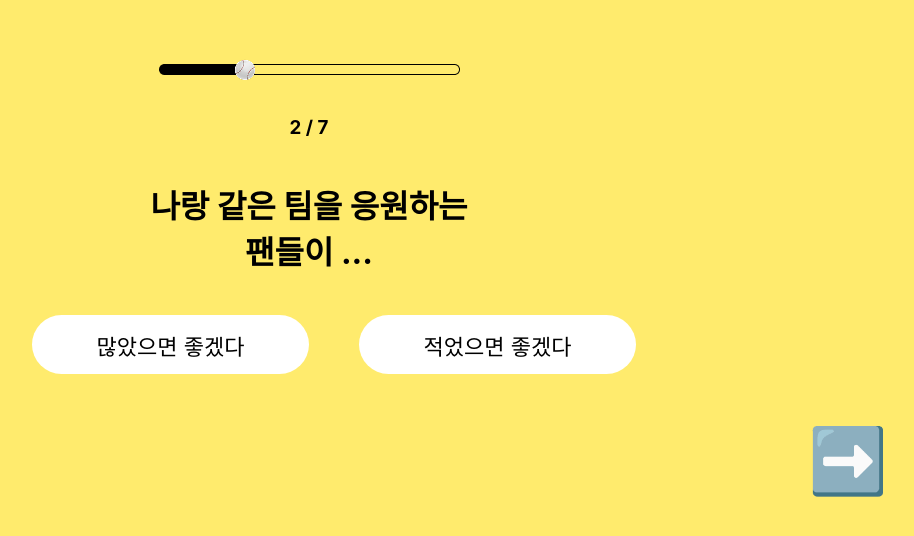
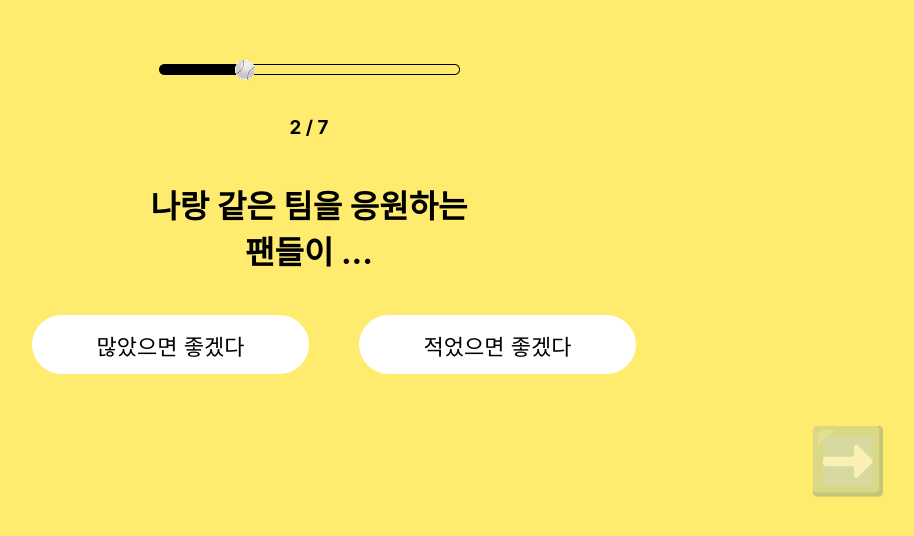
Before and after one commit to seyun31/baseballTest, a React (Vite) app: page /2 in a window 1280 px wide. Shown: the part 164-700 px from the top of the page, without its empty margins (331-1245 px from the left). Built offline with nearby package versions, Linux system fonts and the light colour scheme.

Commit message:
Feat: secondStage.jsx ChoiceButton과 NextButton 수정

```diff
--- a/src/components/firstStage.jsx
+++ b/src/components/firstStage.jsx
@@ -1,4 +1,4 @@
-import { useState, useRef } from 'react'
+import { useState } from 'react'
 import styled from "styled-components";
 import { useNavigate } from 'react-router-dom';
 import GlobalStyle from "../style/GlobalStyle"
--- a/src/components/secondStage.jsx
+++ b/src/components/secondStage.jsx
@@ -1,17 +1,43 @@
+import { useState } from 'react'
 import styled from "styled-components";
+import { useNavigate } from 'react-router-dom';
 import GlobalStyle from "../style/GlobalStyle"
 import progressingBar2 from "../assets/progressingBar2.png";
 
 function SecondStage() {
+    const [answer2, setAnswer2] = useState("");
+    const navigate = useNavigate();
+
+    const handleAnswer = (answer2) => {
+        setAnswer2(answer2);
+    }
+
+    const handleNext = () => {
+        if(answer2 !== "") {
+            navigate('/3');
+        }
+    }
+
+
     return(
         <>
         <GlobalStyle />
         <ProgressingBar src={progressingBar2} alt="상태바 2/7" />
         <SubTitle>2 / 7</SubTitle>
         <Title>나랑 같은 팀을 응원하는 {"\n"} 팬들이 ...</Title>
-        <ChoiceButton>많았으면 좋겠다</ChoiceButton>
-        <ChoiceButton>적었으면 좋겠다</ChoiceButton>
-        <NextButton>➡️</NextButton>
+        <ChoiceButton
+            selected={answer2 === "많았으면 좋겠다"}
+            onClick={() => handleAnswer("많았으면 좋겠다")}
+        >
+            많았으면 좋겠다
+        </ChoiceButton>
+        <ChoiceButton
+            selected={answer2 === "적었으면 좋겠다"}
+            onClick={() => handleAnswer("적었으면 좋겠다")}
+        >
+            적었으면 좋겠다
+        </ChoiceButton>
+        <NextButton disabled={!answer2} onClick={handleNext}>➡️</NextButton>
         </>
     )
 }
@@ -41,7 +67,7 @@ const Title = styled.h1`
 const ChoiceButton = styled.button`
     width: 277px;
     height: 59px;
-    background-color: #FFFFFF;
+    background-color: ${({ selected }) => (selected ? "#47E975" : "#FFFFFF")};
     color: black;
     font-size: 22px;
     border: none;
```
